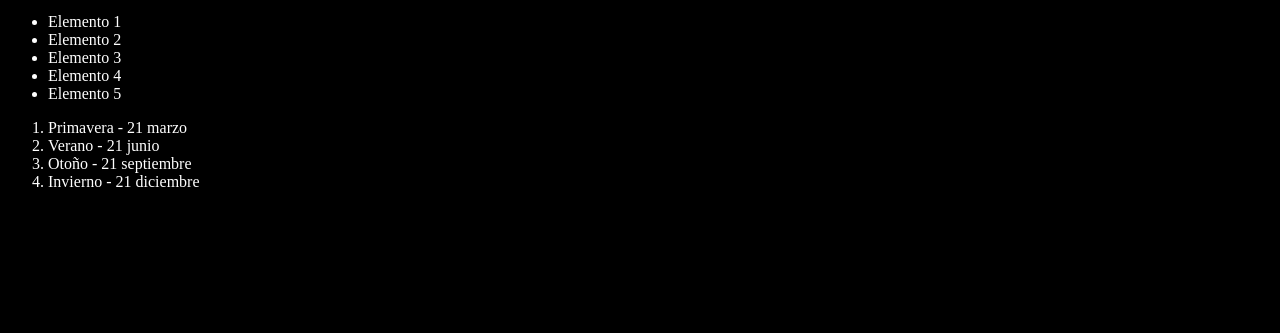
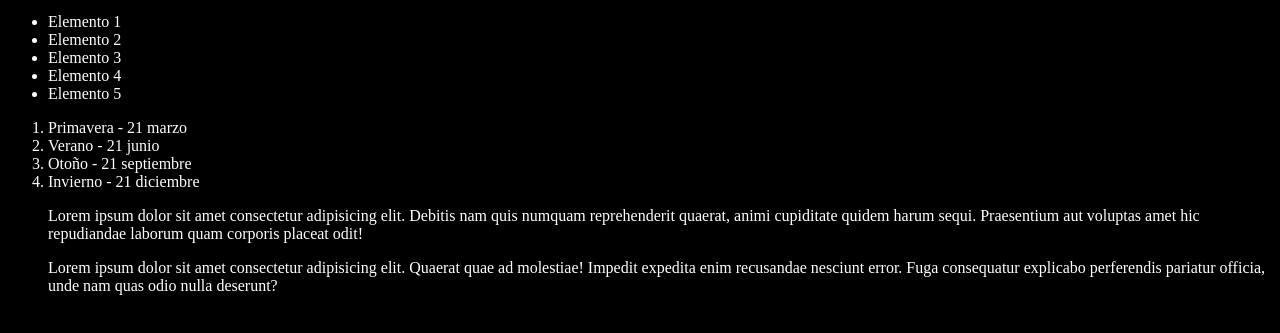
Before and after one commit to razielzz/youtube-git, a plain HTML site: page index.html in a window 1280 px wide. Shown: the part 101-434 px from the top of the page. Drawn offline with Linux system fonts and the light colour scheme.

Commit message:
Agregando 2 párrafos

```diff
--- a/index.html
+++ b/index.html
@@ -24,6 +24,12 @@
     <li>Verano - 21 junio</li>
     <li>Otoño - 21 septiembre</li>
     <li>Invierno - 21 diciembre</li>
+    <p>Lorem ipsum dolor sit amet consectetur adipisicing elit. Debitis nam quis numquam reprehenderit quaerat, animi
+      cupiditate quidem harum sequi. Praesentium aut voluptas amet hic repudiandae laborum quam corporis placeat odit!
+    </p>
+    <p>Lorem ipsum dolor sit amet consectetur adipisicing elit. Quaerat quae ad molestiae! Impedit expedita enim
+      recusandae nesciunt error. Fuga consequatur explicabo perferendis pariatur officia, unde nam quas odio nulla
+      deserunt?</p>
     <script src="index.js"></script>
 </body>
 
```
